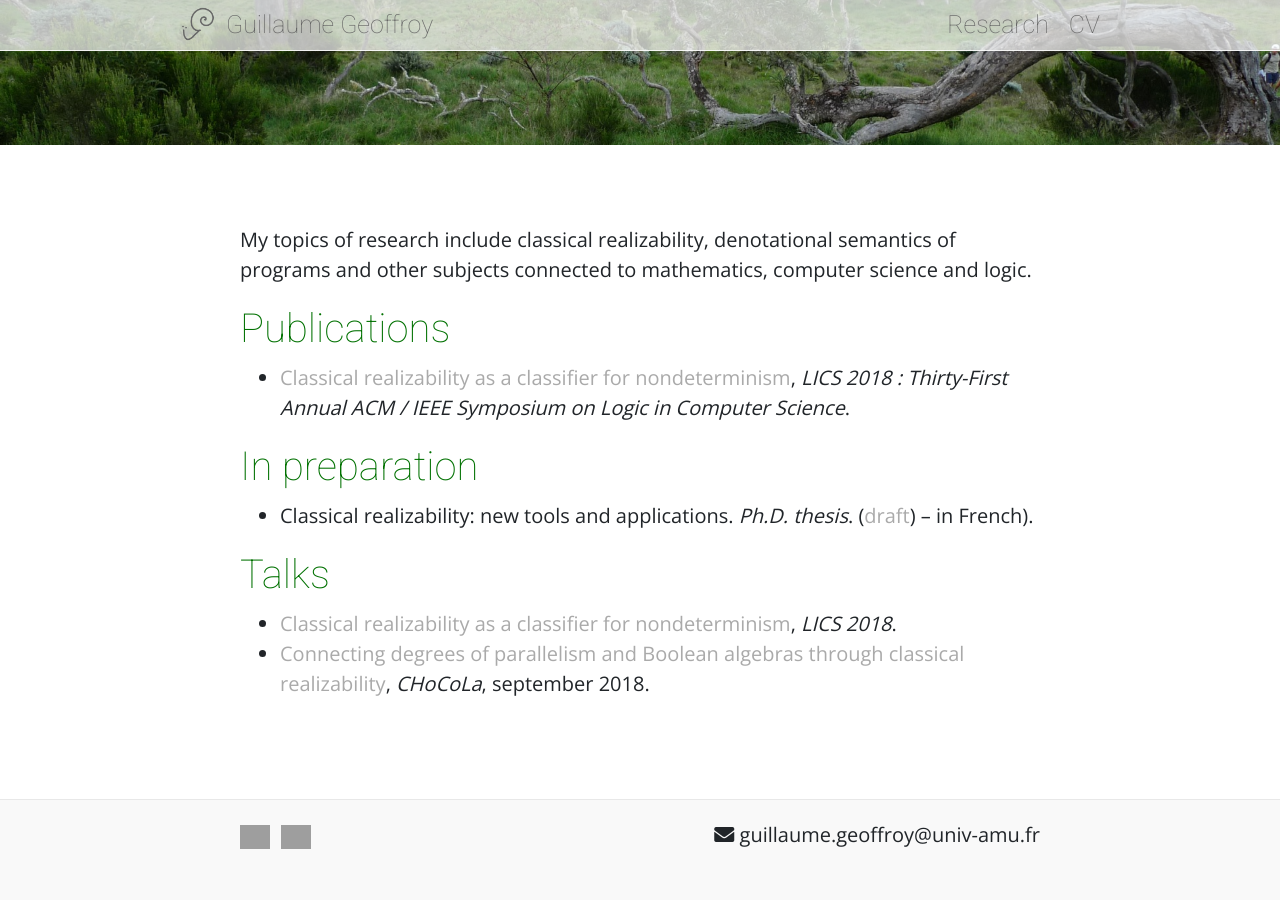
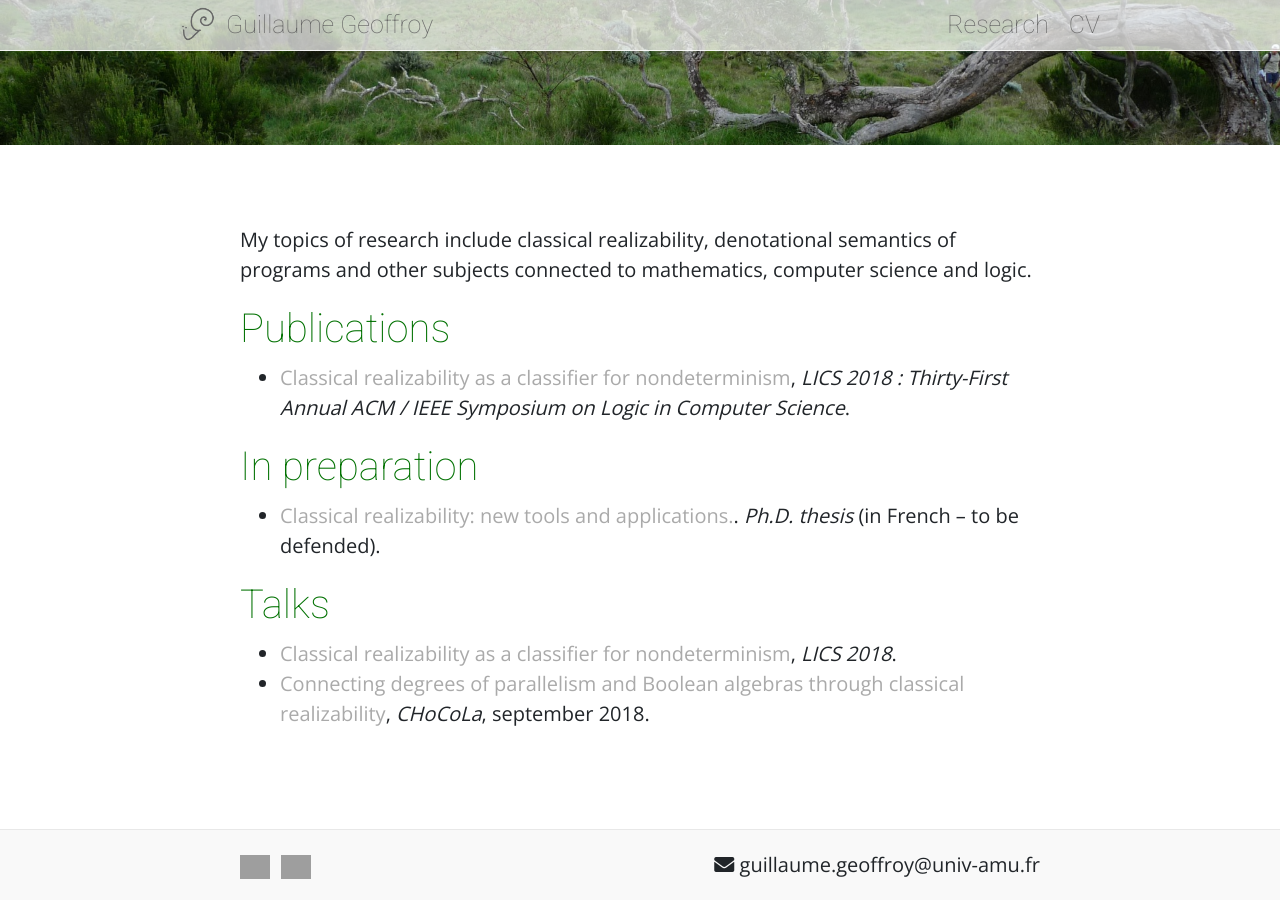
Before and after one commit to guillaume-geoffroy/geoffroy.re, a Jekyll site: the page built from en/research.md, in a window 1280 px wide and 900 px high, scrolled down 215 px. Built offline with Jekyll 4.4.1, drawn with Linux system fonts in a browser that asks for light colours; nearby versions of some CDN libraries; before the commit the page ends 1085 px from its top, so only the background shows below that; grey boxes are pictures that could not be loaded.

Commit message:
Thèse : version définitive pré-soutenance.

```diff
--- a/en/research.md
+++ b/en/research.md
@@ -15,7 +15,7 @@ Publications
 In preparation
 ==============
 
-* Classical realizability: new tools and applications. *Ph.D. thesis*. ([draft](/docs/these-latest.pdf)) -- in French).
+* [Classical realizability: new tools and applications.](/docs/these-pre-soutenance.pdf). *Ph.D. thesis* (in French -- to be defended).
 
 Talks
 =====
```
Also changed, not shown: fr/research.md (+1 -1 lines), 1 other file.
